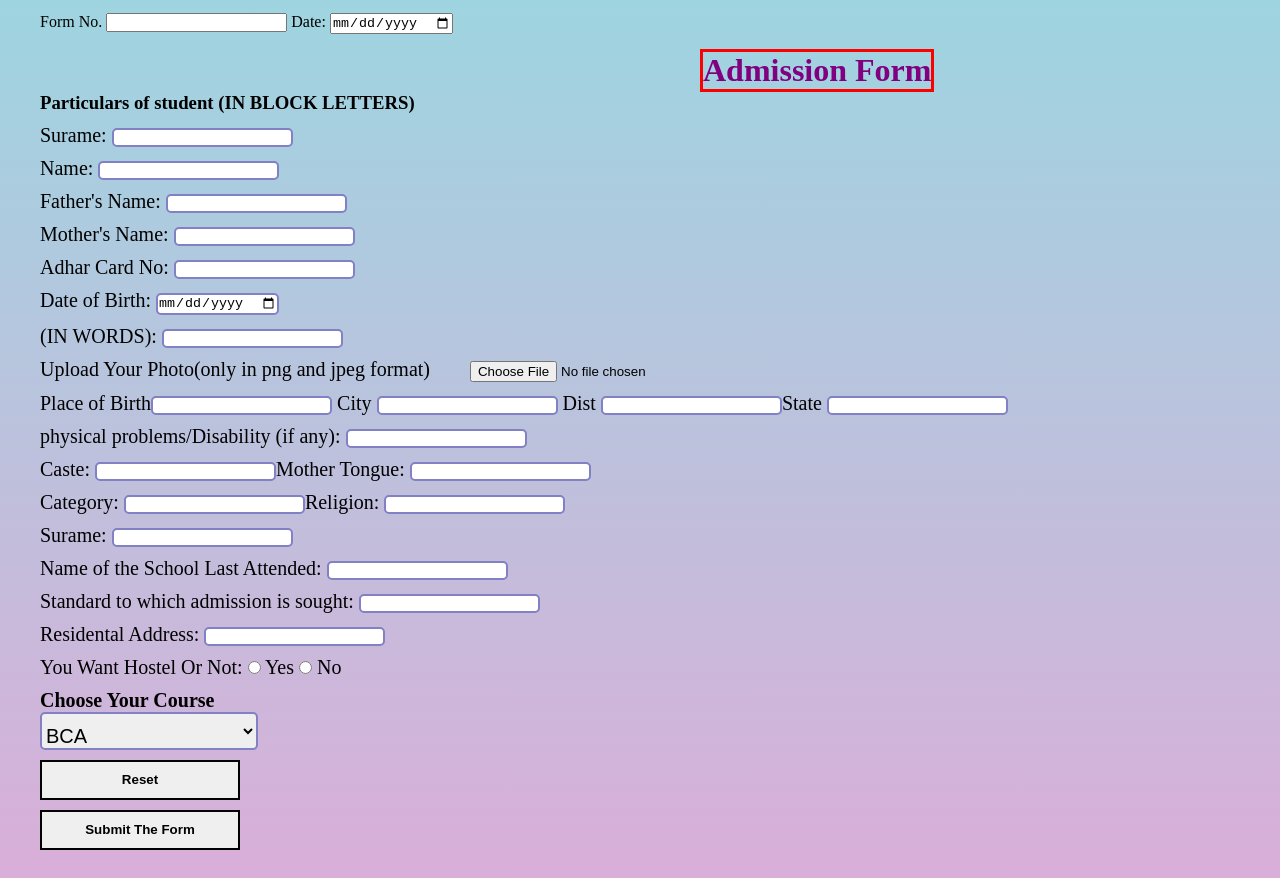
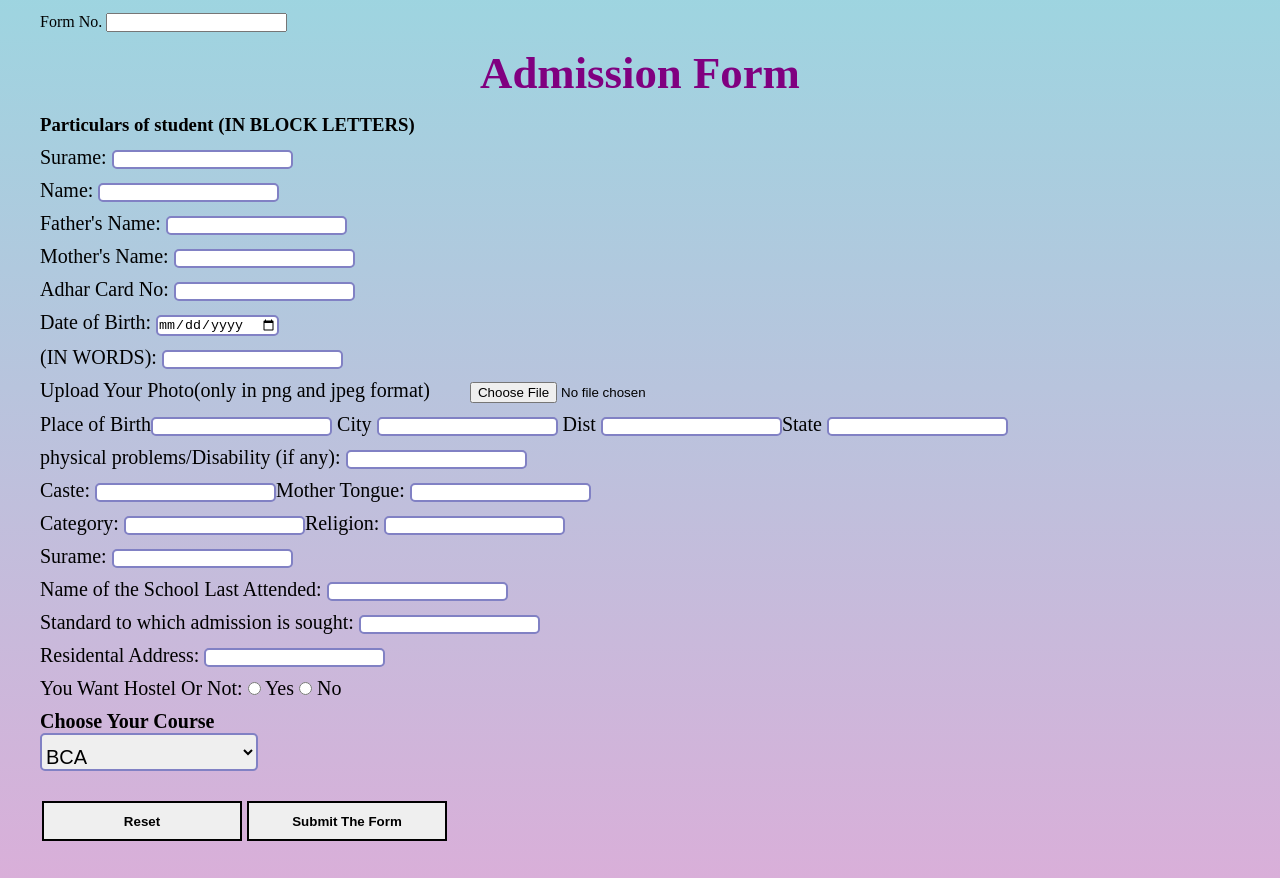
Before and after one commit to akshay-pa/akshayforms, a plain HTML site: page index.html in a window 1280 px wide. Shown: the part 104-982 px from the top of the page. Drawn offline with Linux system fonts and the light colour scheme.

Commit message:
Modifications in Style
Modified the heading "Admission"
Modified the "Submit" and "Reset" button alignment

```diff
--- a/index.html
+++ b/index.html
@@ -77,11 +77,9 @@
         </div>
         <div class="date">
             Form No. <input type="text" name="formNo" id="Num">
-            Date: <input type="date" name="" id="">
         </div>
         <div.heading>
-            <h1
-                style="margin-left: 700px; display: inline-block; margin-top: 15px; border: 3px solid red; color: purple;">
+            <h1 align="center" style="margin: 15px; color: purple; font-size: 2.8rem;">
                 Admission Form</h1>
     </div>
     <h3 style="margin-left: 40px;">Particulars of student (IN BLOCK LETTERS)</h3>
@@ -121,11 +119,10 @@
                 <option value="Electrical Engineering">Electrical Engineering</option>
                 <option value="Economics Hons.">Economics Hons.</option>
                 <option value="B.COM">B.COM</option>
-            </select>
-            <div class="detail submit">
+            </select><br>
+            <div class="detail submit" style="display: inline-block; margin: 20px 42px;"
                 <a href="#"><button type="reset">Reset</button></a>
-            </div>
-            <div class="detail submit">
+                <!-- ********************************************** -->
                 <a href="#"><button type="submit" onclick="sum()">Submit The Form</button></a>
             </div>
 
```
